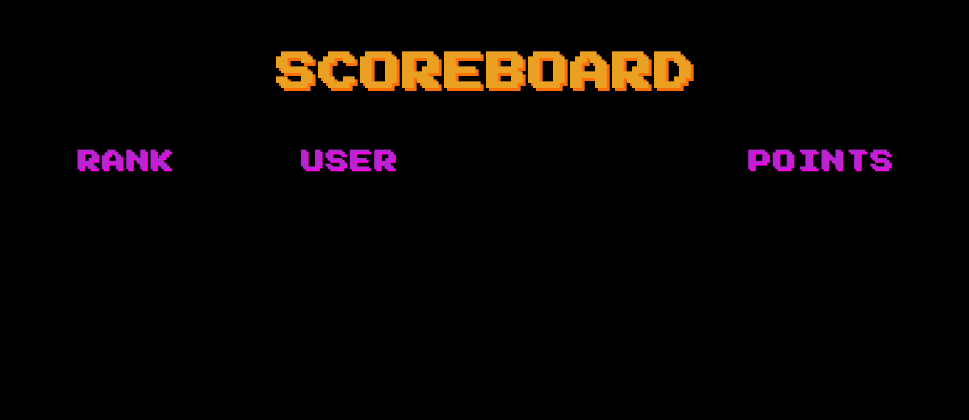
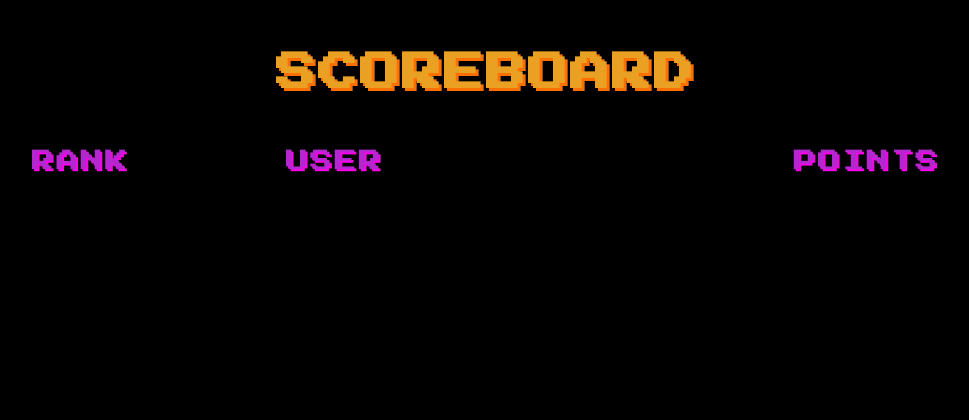
Before and after one commit to k1k9/CTFPlatform, a PHP site: page /scoreboard in a window 1280 px wide. Shown: the top 420 px of the page, without its empty margins (154-1123 px from the left). Run offline with PHP 8.4, Linux system fonts and the light colour scheme; data that the repository does not hold is empty.

Commit message:
Updated witdh of table

```diff
--- a/src/public/css/main.css
+++ b/src/public/css/main.css
@@ -149,8 +149,7 @@ h3.red {
 .table {
     display: grid;
     list-style: none;
-    width: 90%;
-    margin: 0 auto;
+    width: 100%;
     row-gap: 1.5rem;
     text-transform: uppercase;
 }
```
